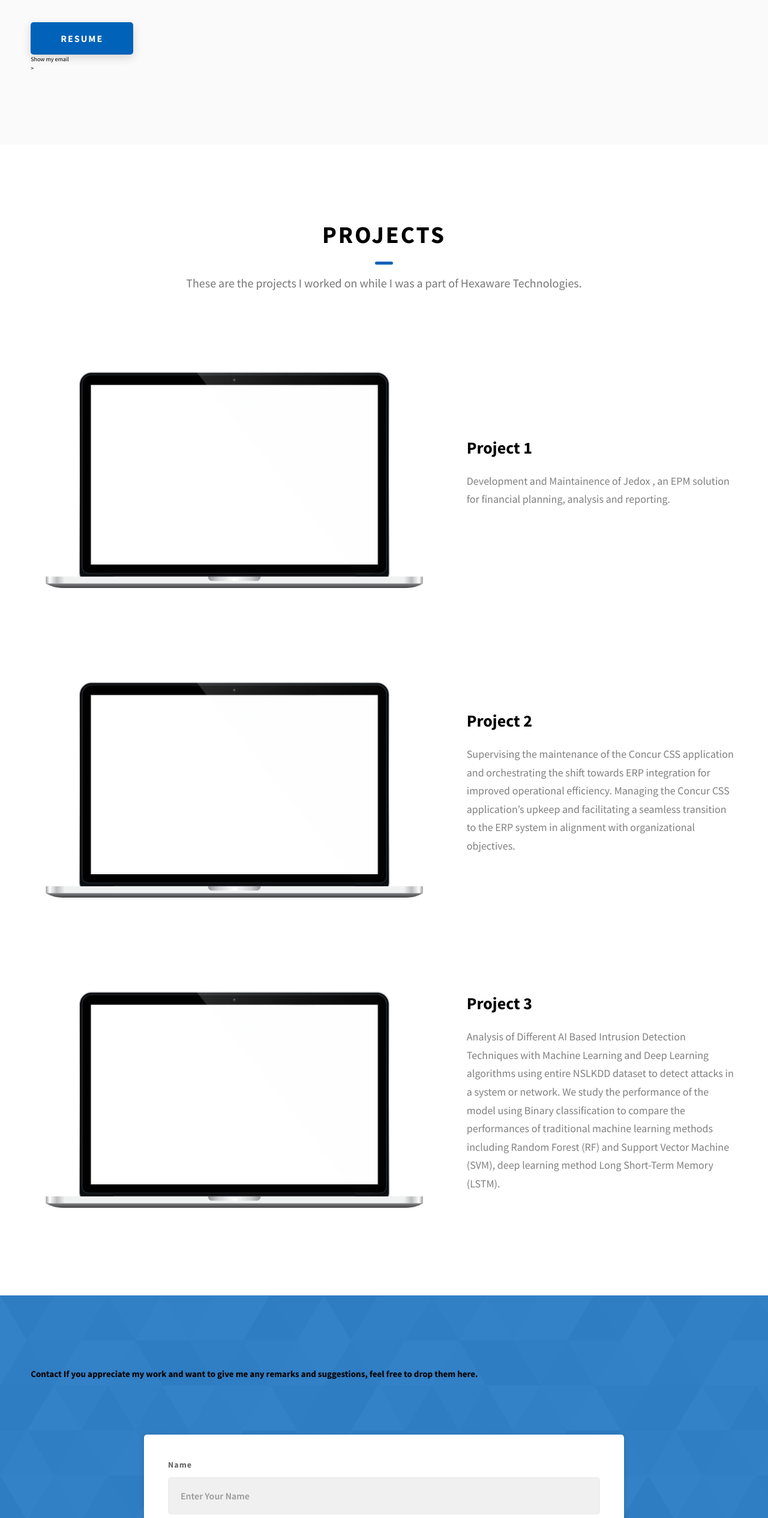
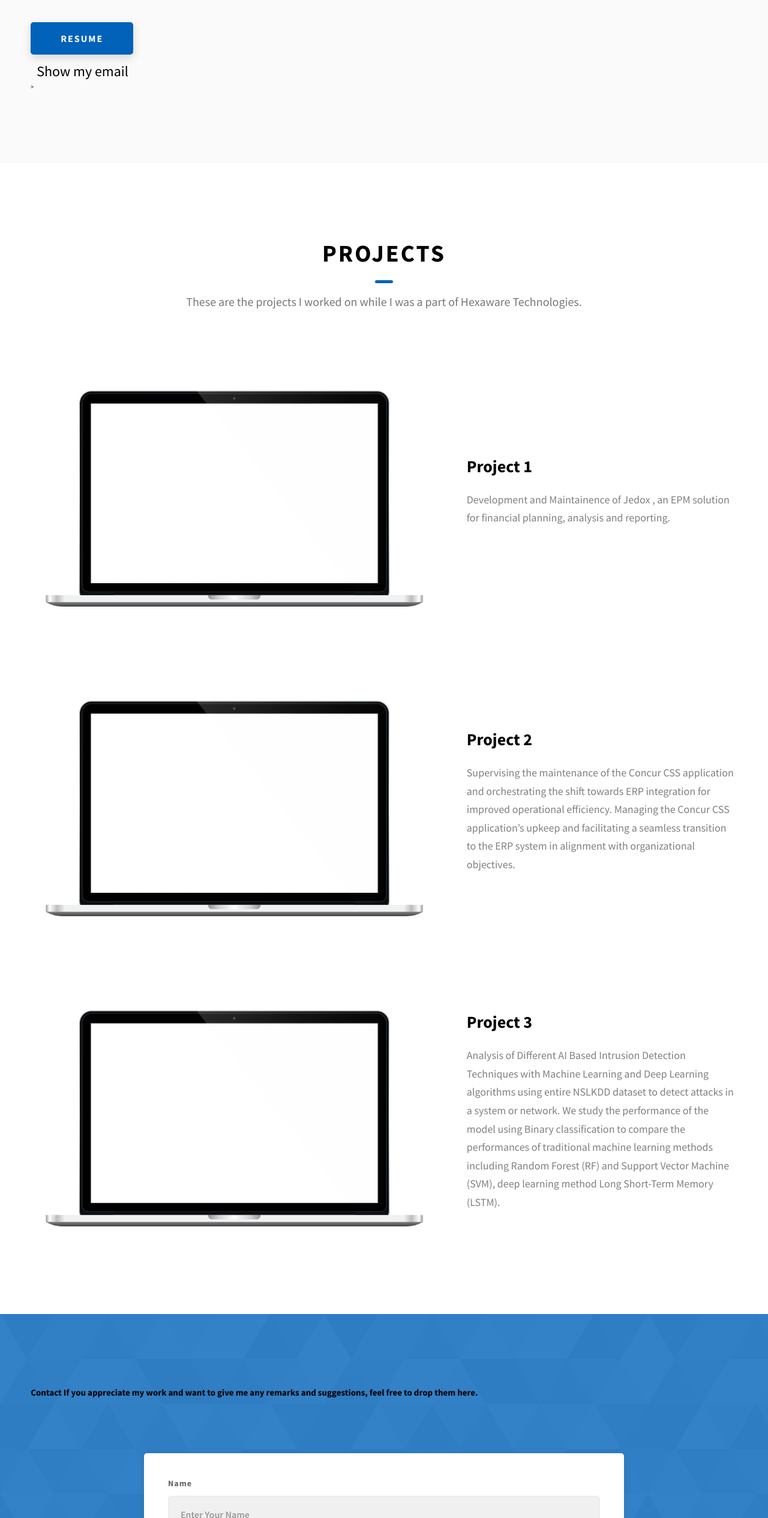
Before and after one commit to Tassnim07/shaiktr-uc.github.io, a website: page index.html in a window 1280 px wide. Shown: the part 1461-3991 px from the top of the page at 60% size. Drawn offline with Linux system fonts and the light colour scheme; no server answers; a script that the page names is missing; files whose address does not match are found by name.

Commit message:
Update index.html

```diff
--- a/index.html
+++ b/index.html
@@ -17,12 +17,17 @@
     />
 
 <style>
-    .email-button {
-      font-size: 18px;
+        .email-widget {
+            font-size: 24px;
             margin-top: 10px;
             margin-left: 10px;
             cursor: pointer;
         }
+	.weather-container {
+            font-size: 18px;
+            margin-top: 10px;
+        }
+
   </style>
     <!-- Google tag (gtag.js) -->
 <script async src="https://www.googletagmanager.com/gtag/js?id=G-Q4590YFJYF"></script>
@@ -187,7 +192,7 @@
               </p>
             </div>
              <a href="./Tassnim_Resume.pdf" download="Tassnim_Resume.pdf" class="btn btn--med btn--theme dynamicBgClr">Resume</a>
-              <div id="email" onclick="showhideEmail()">Show my email</div>
+             <div class="email-widget" onclick="showhideEmail()">Show my email</div>
     <script src="email.js"></script>
             >
           </div>
@@ -277,7 +282,7 @@
         <h2 class="heading heading-sec heading-sec__mb-med">
           <span class="heading-sec_main heading-sec_main--lt">Contact</span>
           <span class="heading-sec_sub heading-sec_sub--lt">
-            If you appreciate my work and want to give me any remarks and suggestions, feel free to drop them here.
+            <strong>If you appreciate my work and want to give me any remarks and suggestions, feel free to drop them here.</strong>
           </span>
         </h2>
         <div class="contact__form-container">
@@ -375,7 +380,7 @@
 <!-- Digital Clock -->
 	  <div id="digital-clock"></div>
 	<canvas id="analog-clock"width="150" height="150" style="background-color:#999">
-		 <div id="weather" class="weather-container">Fetching weather...</div
+		 <div id="weather" class="weather-container">Fetching weather...</div>
 		<script src="https://waph-uc.github.io/clock.js"></script>
 		<script type="text/javaScript">function displayTime(){
 			document.getElementById('digital-clock').innerHTML="Current time:"+new Date();
```
Lines whose indentation alone changed are shown as unchanged.
